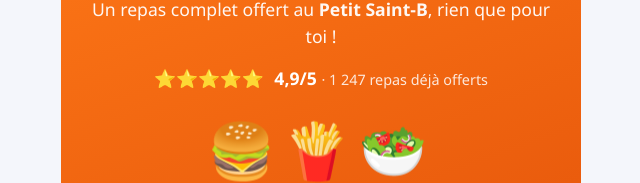
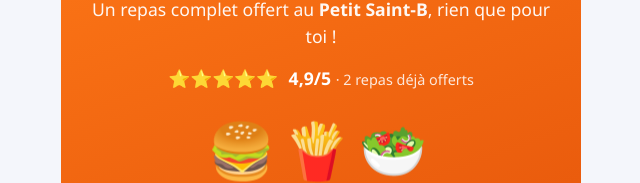
Before and after one commit to Twitch-Antho/STAND-BTSSIO, a plain HTML site: page index.html in a window 1280 px wide. Shown: the part 195-378 px from the top of the page, without its empty margins (319-959 px from the left). Drawn offline with Linux system fonts and the light colour scheme.

Commit message:
Update download count in index.html

```diff
--- a/index.html
+++ b/index.html
@@ -26,7 +26,7 @@
       <div class="etoiles">
         ⭐⭐⭐⭐⭐
         <span class="note">4,9/5</span>
-        <span class="telechargements">· 1 247 repas déjà offerts</span>
+        <span class="telechargements">· 2 repas déjà offerts</span>
       </div>
 
       <div class="apercu-jeu">🍔🍟🥗</div>
```
